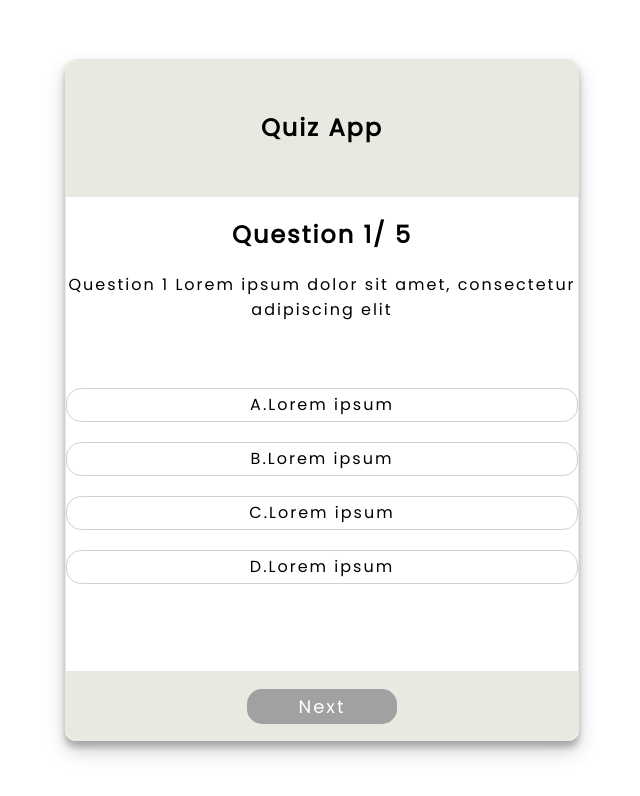
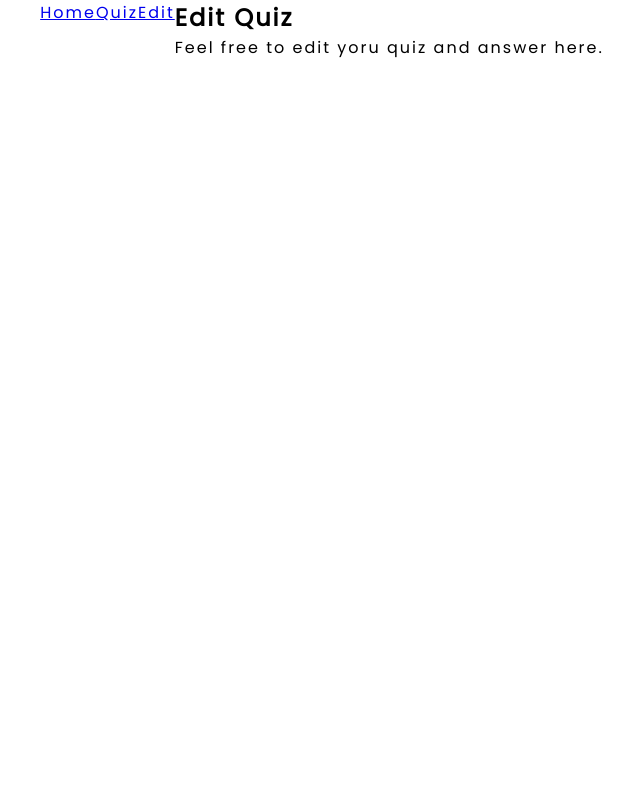
Before and after one commit to elbert-fang/vue-quiz, a Vue app: page /edit in a window 1280 px wide. Shown: the top 796 px of the page, without its empty margins (318-958 px from the left). Built offline with nearby package versions, Linux system fonts and the light colour scheme.

Commit message:
add vue-router setup and pages

```diff
--- a/src/App.vue
+++ b/src/App.vue
@@ -1,152 +1,27 @@
 <template>
   <section class="container-app">
-    <div class="container-quiz">
-      <div class="quiz-header">
-        <h1>Quiz App</h1>
-      </div>
-      <!-- Rewrite following section, repalce the slice with a simple for loop, using computed value-- current question, -->
-      <div class="quiz-main"
-        v-if="doingQuiz">
-        <div class="box-question">
-          <h2>
-            Question {{ currentQuestionIndex + 1 }}/ {{ questions.length }}
-          </h2>
-          <p>{{ currentQuestion.question }}</p>
-        </div>
-        <div class="box-suggestions">
-          <ul>
-            <li v-for="(item, index) in currentQuestion.suggestions"
-              :key="index"
-              :class="optionClasses(index)"
-              @click="selectResponse(item, index)">
-              {{ item.suggestion }}
-            </li>
-          </ul>
-        </div>
-      </div>
-
-      <div class="box-score"
-        v-else>
-        <h2>Your score is</h2>
-        <h2>{{ score }}/{{ questions.length }}</h2>
-        <div class="btn-restart">
-          <button @click="restartQuiz">
-            Restart <i class="fas fa-sync-alt"></i>
-          </button>
-        </div>
-      </div>
-
-      <div class="quiz-footer">
-        <div class="box-button">
-          <button @click="nextQuestion">Next</button>
-        </div>
-      </div>
+    <div class="router">
+      <nav>
+        <router-link class="nav-item"
+          to="/">Home</router-link>
+        <router-link class="nav-item"
+          to="/quiz">Quiz</router-link>
+        <router-link class="nav-item"
+          to="/edit">Edit</router-link>
+      </nav>
     </div>
+    <router-view>
+      <home-page></home-page>
+    </router-view>
   </section>
 </template>
 
 <script>
+import HomePage from './pages/HomePage.vue'
 export default {
   name: "App",
-  data() {
-    return {
-      questions: [
-        {
-          question:
-            "Question 1 Lorem ipsum dolor sit amet, consectetur adipiscing elit",
-          suggestions: [
-            { suggestion: "A.Lorem ipsum", correct: true },
-            { suggestion: "B.Lorem ipsum" },
-            { suggestion: "C.Lorem ipsum" },
-            { suggestion: "D.Lorem ipsum" },
-          ],
-        },
-        {
-          question:
-            "Question 2 Lorem ipsum dolor sit amet, consectetur adipiscing elit",
-          suggestions: [
-            { suggestion: "A.Lorem ipsum" },
-            { suggestion: "B.Lorem ipsum" },
-            { suggestion: "C.Lorem ipsum", correct: true },
-            { suggestion: "D.Lorem ipsum" },
-          ],
-        },
-        {
-          question:
-            "Question 3 Lorem ipsum dolor sit amet, consectetur adipiscing elit",
-          suggestions: [
-            { suggestion: "A.Lorem ipsum" },
-            { suggestion: "B.Lorem ipsum", correct: true },
-            { suggestion: "C.Lorem ipsum" },
-            { suggestion: "D.Lorem ipsum" },
-          ],
-        },
-        {
-          question:
-            "Question 4 Lorem ipsum dolor sit amet, consectetur adipiscing elit",
-          suggestions: [
-            { suggestion: "A.Lorem ipsum" },
-            { suggestion: "B.Lorem ipsum" },
-            { suggestion: "C.Lorem ipsum" },
-            { suggestion: "D.Lorem ipsum", correct: true },
-          ],
-        },
-        {
-          question:
-            "Question 5 Lorem ipsum dolor sit amet, consectetur adipiscing elit",
-          suggestions: [
-            { suggestion: "A.Lorem ipsum", correct: true },
-            { suggestion: "B.Lorem ipsum" },
-            { suggestion: "C.Lorem ipsum" },
-            { suggestion: "D.Lorem ipsum" },
-          ],
-        },
-      ],
-      // a:0,
-      // b:1,
-      currentQuestionIndex: 0,
-      score: 0,
-      doingQuiz: true,
-      results: [],
-    }
-  },
-  computed: {
-    currentQuestion() {
-      return this.questions[this.currentQuestionIndex]
-    }
-  },
-  methods: {
-    selectResponse(option, index) {
-      this.results.push({ ...option, index })
-      if (option.correct) {
-        this.score++
-      }
-    },
-    optionClasses(index) {
-      const thisSuggestion = this.currentQuestion.suggestions[index]
-      const answer = this.results[this.currentQuestionIndex]
-      if (answer) {
-        return {
-          answered: true,
-          correct: thisSuggestion.correct,
-          selectedAnswer: answer.index === index
-        }
-      }
-    },
-    nextQuestion() {
-      if (this.questions.length - 1 === this.currentQuestionIndex) {
-        this.doingQuiz = false
-      } else {
-        this.currentQuestionIndex += 1
-      }
-    },
-    restartQuiz() {
-      Object.assign(this.$data, this.$options.data()) // reset data
-    },
-  },
+  components: {
+    'home-page': HomePage
+  }
 }
 </script>
-
-
-  git config --global user.email "elbert.fang@megaport.com"
-  git config --global user.name "elbert"
--- a/src/main.js
+++ b/src/main.js
@@ -1,8 +1,22 @@
 import Vue from 'vue'
+import VueRouter from 'vue-router'
 import App from './App.vue'
+import EditPage from './pages/EditPage'
+import HomePage from './pages/HomePage'
+import QuizPage from './pages/QuizPage'
 
-Vue.config.productionTip = false
+Vue.use(VueRouter)
+
+const router = new VueRouter({
+  mode: 'history',
+  routes: [
+    { path: '/', component: HomePage },
+    { path: '/edit', component: EditPage },
+    { path: '/quiz', component: QuizPage },
+  ]
+})
 
 new Vue({
+  router,
   render: h => h(App),
 }).$mount('#app')
--- /dev/null
+++ b/src/pages/EditPage.vue
@@ -0,0 +1,12 @@
+<template>
+  <div class="home-wrapper">
+    <h2> Edit Quiz </h2>
+    <p> Feel free to edit yoru quiz and answer here. </p>
+  </div>
+</template>
+
+<script>
+export default {
+  name: 'EditPage'
+}
+</script>
--- /dev/null
+++ b/src/pages/HomePage.vue
@@ -0,0 +1,23 @@
+<template>
+  <div class="home-wrapper">
+    <div class="content">
+      <h2> Vue Quiz </h2>
+      <p> Quiz Time! Firt thing first, what's your name? </p>
+      <p>Hi NAME, the system guessed you are XX years old. <br />
+        (It's not always accurate, don't be offened!😝)
+      </p>
+    </div>
+
+    <div class="nav">
+      <router-link to="/quiz">Start Quiz</router-link>
+      <router-link to="/edit">Edit Quiz</router-link>
+    </div>
+
+  </div>
+</template>
+
+<script>
+export default {
+  name: 'HomePage'
+}
+</script>
--- /dev/null
+++ b/src/pages/QuizPage.vue
@@ -0,0 +1,148 @@
+<template>
+  <section class="container-app">
+    <div class="container-quiz">
+      <div class="quiz-header">
+        <h1>Quiz App</h1>
+      </div>
+      <!-- Rewrite following section, repalce the slice with a simple for loop, using computed value-- current question, -->
+      <div class="quiz-main"
+        v-if="doingQuiz">
+        <div class="box-question">
+          <h2>
+            Question {{ currentQuestionIndex + 1 }}/ {{ questions.length }}
+          </h2>
+          <p>{{ currentQuestion.question }}</p>
+        </div>
+        <div class="box-suggestions">
+          <ul>
+            <li v-for="(item, index) in currentQuestion.suggestions"
+              :key="index"
+              :class="optionClasses(index)"
+              @click="selectResponse(item, index)">
+              {{ item.suggestion }}
+            </li>
+          </ul>
+        </div>
+      </div>
+
+      <div class="box-score"
+        v-else>
+        <h2>Your score is</h2>
+        <h2>{{ score }}/{{ questions.length }}</h2>
+        <div class="btn-restart">
+          <button @click="restartQuiz">
+            Restart <i class="fas fa-sync-alt"></i>
+          </button>
+        </div>
+      </div>
+
+      <div class="quiz-footer">
+        <div class="box-button">
+          <button @click="nextQuestion">Next</button>
+        </div>
+      </div>
+    </div>
+  </section>
+</template>
+
+<script>
+export default {
+  name: "QuizPage",
+  data() {
+    return {
+      questions: [
+        {
+          question:
+            "Question 1 Lorem ipsum dolor sit amet, consectetur adipiscing elit",
+          suggestions: [
+            { suggestion: "A.Lorem ipsum", correct: true },
+            { suggestion: "B.Lorem ipsum" },
+            { suggestion: "C.Lorem ipsum" },
+            { suggestion: "D.Lorem ipsum" },
+          ],
+        },
+        {
+          question:
+            "Question 2 Lorem ipsum dolor sit amet, consectetur adipiscing elit",
+          suggestions: [
+            { suggestion: "A.Lorem ipsum" },
+            { suggestion: "B.Lorem ipsum" },
+            { suggestion: "C.Lorem ipsum", correct: true },
+            { suggestion: "D.Lorem ipsum" },
+          ],
+        },
+        {
+          question:
+            "Question 3 Lorem ipsum dolor sit amet, consectetur adipiscing elit",
+          suggestions: [
+            { suggestion: "A.Lorem ipsum" },
+            { suggestion: "B.Lorem ipsum", correct: true },
+            { suggestion: "C.Lorem ipsum" },
+            { suggestion: "D.Lorem ipsum" },
+          ],
+        },
+        {
+          question:
+            "Question 4 Lorem ipsum dolor sit amet, consectetur adipiscing elit",
+          suggestions: [
+            { suggestion: "A.Lorem ipsum" },
+            { suggestion: "B.Lorem ipsum" },
+            { suggestion: "C.Lorem ipsum" },
+            { suggestion: "D.Lorem ipsum", correct: true },
+          ],
+        },
+        {
+          question:
+            "Question 5 Lorem ipsum dolor sit amet, consectetur adipiscing elit",
+          suggestions: [
+            { suggestion: "A.Lorem ipsum", correct: true },
+            { suggestion: "B.Lorem ipsum" },
+            { suggestion: "C.Lorem ipsum" },
+            { suggestion: "D.Lorem ipsum" },
+          ],
+        },
+      ],
+      // a:0,
+      // b:1,
+      currentQuestionIndex: 0,
+      score: 0,
+      doingQuiz: true,
+      results: [],
+    }
+  },
+  computed: {
+    currentQuestion() {
+      return this.questions[this.currentQuestionIndex]
+    }
+  },
+  methods: {
+    selectResponse(option, index) {
+      this.results.push({ ...option, index })
+      if (option.correct) {
+        this.score++
+      }
+    },
+    optionClasses(index) {
+      const thisSuggestion = this.currentQuestion.suggestions[index]
+      const answer = this.results[this.currentQuestionIndex]
+      if (answer) {
+        return {
+          answered: true,
+          correct: thisSuggestion.correct,
+          selectedAnswer: answer.index === index
+        }
+      }
+    },
+    nextQuestion() {
+      if (this.questions.length - 1 === this.currentQuestionIndex) {
+        this.doingQuiz = false
+      } else {
+        this.currentQuestionIndex += 1
+      }
+    },
+    restartQuiz() {
+      Object.assign(this.$data, this.$options.data()) // reset data
+    },
+  },
+}
+</script>
```
